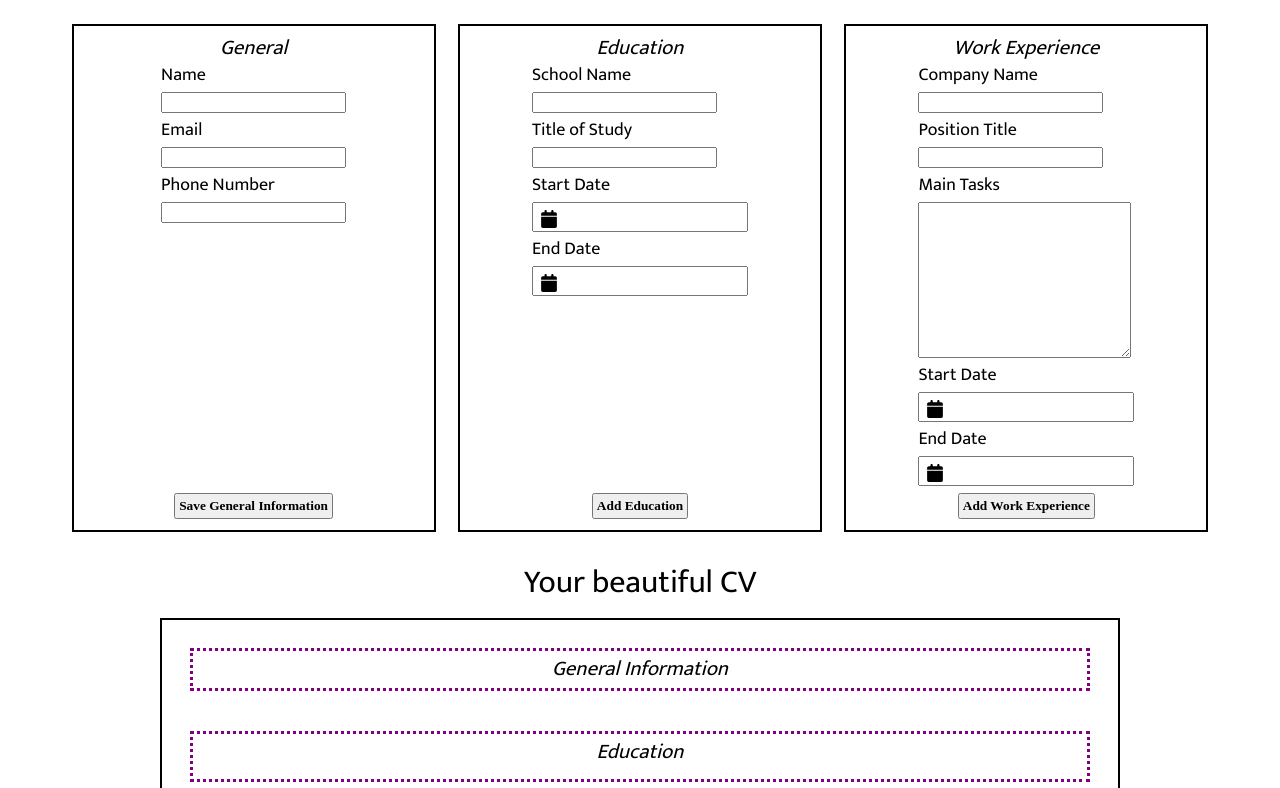
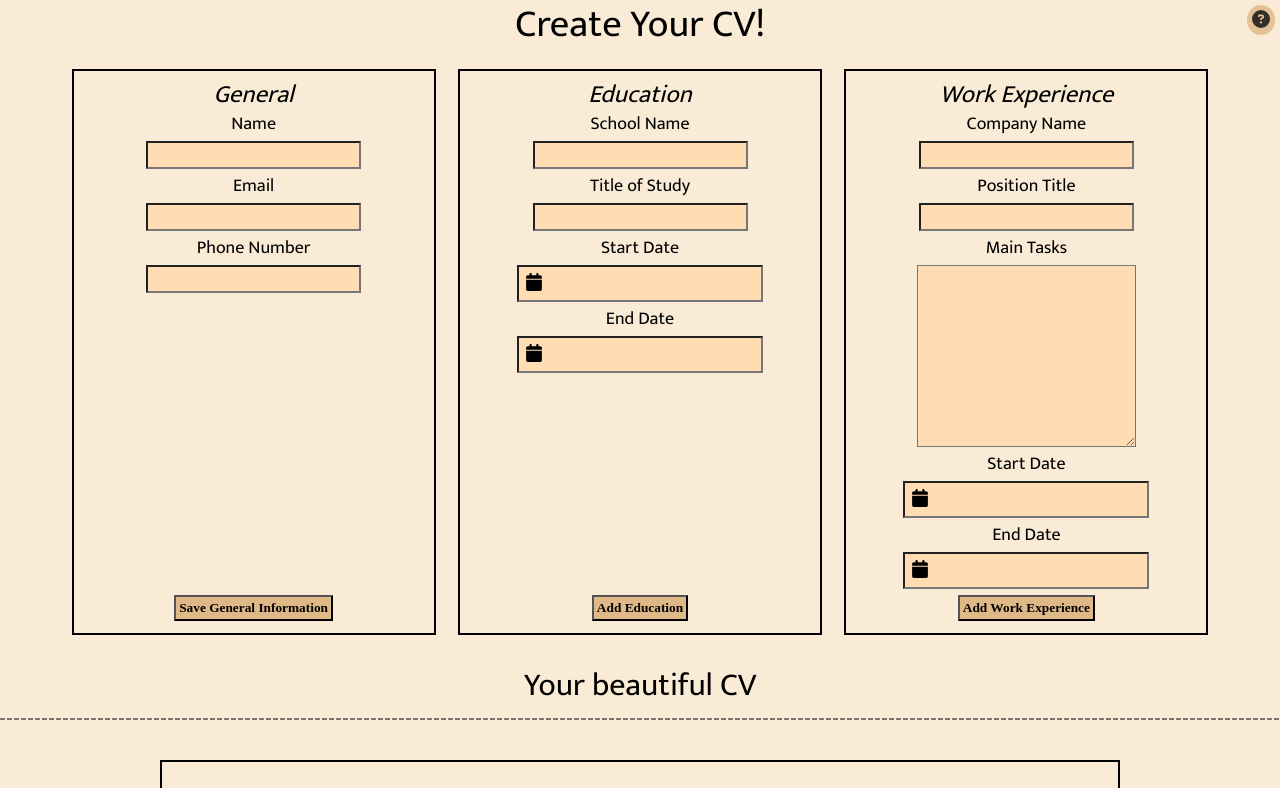
Before and after one commit to JeffLi117/Curriculum-Vitae, a React (Create React App) app: page / in a window 1280 px wide. Shown: the top 788 px of the page. Built offline with nearby package versions, Linux system fonts and the light colour scheme; a web font is replaced by a local one.

Commit message:
Added question mark UI

```diff
--- a/package.json
+++ b/package.json
@@ -4,9 +4,13 @@
   "version": "0.1.0",
   "private": true,
   "dependencies": {
+    "@fortawesome/fontawesome-svg-core": "^6.4.0",
+    "@fortawesome/free-solid-svg-icons": "^6.4.0",
+    "@fortawesome/react-fontawesome": "^0.2.0",
     "@testing-library/jest-dom": "^5.16.5",
     "@testing-library/react": "^13.4.0",
     "@testing-library/user-event": "^13.5.0",
+    "font-awesome": "^4.7.0",
     "prop-types": "^15.8.1",
     "react": "^18.2.0",
     "react-datepicker": "^4.11.0",
--- a/src/App.css
+++ b/src/App.css
@@ -26,6 +26,7 @@ footer, header, hgroup, menu, nav, section {
 body {
 	line-height: 1;
     font-family: 'Mukta', sans-serif;
+    background-color: antiquewhite;
 }
 ol, ul {
 	list-style: none;
@@ -42,7 +43,6 @@ table {
 	border-collapse: collapse;
 	border-spacing: 0;
 }
-
 
 div#root {
     display: flex;
@@ -61,6 +61,67 @@ div.overall {
     width: 100%;
 }
 
+div.header {
+    font-size: 2.4rem;
+    margin-top: 0.4rem;
+}
+
+div.questionHolder {
+    border-radius: 50%;
+    position: absolute;
+    top: 5px;
+    right: 5px;
+    padding: 5px;
+    background-color: burlywood;
+    opacity: 0.8;
+    z-index: 22;
+}
+
+div.withX {
+    position: absolute;
+    top: -10px;
+    right: -10px;
+}
+
+div.questionHolder:hover {
+    box-shadow: 2px 2px 3px 2px rgba(0,0,0,.45);
+    background-color: black;
+    color:white;
+}
+
+div.questionHidden {
+    background-color: rgb(255, 172, 71);
+    display: flex;
+    position: absolute;
+    text-align: center;
+    flex-direction: column;
+    justify-content: flex-start;
+    align-items: center;
+    width: 70%;
+    padding: 1.5rem;
+    border: 3px solid orangered;
+}
+
+div.questionLines {
+    margin-top: 10px;
+    font-size: 1.5rem;
+}
+
+div.ask {
+    font-size: 1.7rem;
+    font-weight: bolder;
+}
+
+.imgContainer {
+    display: flex;
+    align-items: baseline;
+    gap: 5px;
+}
+
+img {
+    width: 1.3rem;
+}
+
 div.formHolder {
     position: relative;
     border: 2px solid black;
@@ -69,16 +130,34 @@ div.formHolder {
     min-width: 35%;
 }
 
+input, textarea {
+    background-color: rgb(255, 220, 177);
+    font-family: 'Mukta', sans-serif;
+}
+
+.line {
+    margin:5px 0;
+    margin-bottom: 2rem;
+    height:2px;
+    width: 100%;
+    background:
+      repeating-linear-gradient(90deg,rgba(0, 0, 0, 0.5) 0 5px,#0000 0 7px)
+      /*5px red then 2px transparent -> repeat this!*/
+}
+
 div.spaceCV {
-    display: flex;
-    flex-direction: column;
-    justify-content: center;
-    align-items: center;
-    border: 3px dotted purple;
-    gap: 0.5rem;
+    border: 3.4px inset orangered;
     margin: 1rem;
     margin-bottom: 1.5rem;
     padding: 0.5rem;
+}
+
+div.underDescription, div.firstGen {
+    display: flex;
+    flex-direction: column;
+    align-items: center;
+    justify-content: center;
+    gap: 5px;
 }
 
 div.top {
@@ -105,7 +184,7 @@ div.outer {
 div.description {
     display: flex;
     justify-content: center;
-    font-size: 1.3rem;
+    font-size: 1.55rem;
     font-style: oblique;
 }
 
@@ -145,7 +224,7 @@ div.eachEduHolder {
     justify-content: space-between;
     padding: 0.25rem;
     gap: 1.5rem;
-    border: 3px groove rgb(0, 187, 0);
+    border: 3px groove #a83042;
     margin: 12px 0;
 }
 
@@ -194,12 +273,12 @@ div.cols {
     display: flex;
     flex-direction: column;
     gap: 0.5rem;
-    align-items: flex-start;
+    align-items: center;
 }
 
 li {
     list-style-type: none;
-    border: 2px inset rgb(255, 63, 249);
+    border: 2px inset #efa00b;
     margin: 0.4rem;
     padding: 0.4rem;
     white-space: pre-wrap;
@@ -213,6 +292,28 @@ button {
     font-family: 'Aboreto', cursive;
     font-weight: bolder;
     padding: 3px;
+    background-color: burlywood;
+}
+
+button:hover {
+    background: orangered;
+    color: white;
+    box-shadow: 2px 2px 4px 2px rgba(0,0,0,.45);
+}
+
+a:link, a:visited {
+    text-decoration: none;
+    color: rgb(105, 54, 0);
+}
+
+a:hover {
+    text-decoration: none;
+    color: orangered;
+}
+
+a:active {
+    text-decoration: none;
+    color: #efa00b;
 }
 
 /* for smaller screens, make div.formHolder not 3 columns side by side, but rather one column overall
@@ -229,4 +330,7 @@ button {
         min-width: 55%;
         max-height: 95vh;
     }
+    div.cols {
+        margin: 1.5rem 0;
+    }
 }
--- a/src/App.js
+++ b/src/App.js
@@ -9,6 +9,7 @@ import EditJob from './components/EditJob';
 import GenForm from './components/GenForm';
 import Schooling from './components/Schooling';
 import WorkForm from './components/WorkForm';
+import Question from './components/Question';
 import React, { Component } from 'react';
 import uniqid from "uniqid";
 
@@ -390,9 +391,9 @@ class App extends Component {
 
     return (
       <div className="overall">
+        <div className="header">Create Your CV!</div>
+        <Question />
         <EditEdu onSchoolEditChange={this.schoolEditChangeHandler} onStudyEditChange={this.studyEditChangeHandler} onSchoolEditStartChange={this.schoolEditStartHandler} onSchoolEditEndChange={this.schoolEditEndHandler} school={this.state.editEduSchool}  study={this.state.editEduStudy} startSchool={this.state.editEduStartSchool} endSchool={this.state.editEduEndSchool} editEduDatePickerStart={this.state.editEduDatePickerStart} editEduDatePickerEnd={this.state.editEduDatePickerEnd} id={this.state.editEduID} changeAnEdu={this.changeEdu} cancelEdu={this.cancelEdu} />
-        {/* FIX THE PART BELOW */}
-
         <EditJob compEditChangeHandler={this.compEditChangeHandler} positEditChangeHandler={this.positEditChangeHandler} mainTaskEditChangeHandler={this.mainTaskEditChangeHandler} jobEditStartHandler={this.jobEditStartHandler} jobEditEndHandler={this.jobEditEndHandler} editJobComp={this.state.editJobComp}  editJobPosit={this.state.editJobPosit} editJobMainTasks={this.state.editJobMainTasks} editJobStart={this.state.editJobStart} editJobEnd={this.state.editJobEnd} editJobDatePickerStart={this.state.editJobDatePickerStart} editJobDatePickerEnd={this.state.editJobDatePickerEnd} id={this.state.editJobID} changeJob={this.changeJob} cancelJob={this.cancelJob} />
         <div className="top">
           <div className="formHolder">
@@ -415,20 +416,25 @@ class App extends Component {
           </div>
         </div>
         <div className="middleToCV">Your beautiful CV</div>
+        <div className="line"></div>
         <div className="displayCV">
-          <div className="spaceCV">
+          <div className="spaceCV firstGen">
             <div className="description">General Information</div>
-            <DisplayName info={this.state.final}/>
-            <DisplayEmail info={this.state.final}/>
-            <DisplayPhone info={this.state.final}/>
+              <DisplayName info={this.state.final}/>
+              <DisplayEmail info={this.state.final}/>
+              <DisplayPhone info={this.state.final}/>
           </div>
           <div className="spaceCV">
             <div className="description">Education</div>
-            <DisplayEdu finalEdu={this.state.finalEdu} outerClick={this.outerClick}/>
+            <div className="underDescription">
+              <DisplayEdu finalEdu={this.state.finalEdu} outerClick={this.outerClick}/>
+            </div>
           </div>
           <div className="spaceCV">
             <div className="description">Work Experience</div>
-            <DisplayJobs finalJobs={this.state.finalJobs} outerJobClick={this.outerJobClick} />
+            <div className="underDescription">
+              <DisplayJobs finalJobs={this.state.finalJobs} outerJobClick={this.outerJobClick} />
+            </div>
           </div>
         </div>
       </div>
--- /dev/null
+++ b/src/components/Question.js
@@ -0,0 +1,91 @@
+import React, { Component } from 'react';
+import 'font-awesome/css/font-awesome.min.css';
+import { FontAwesomeIcon } from '@fortawesome/react-fontawesome';
+import { faQuestionCircle } from '@fortawesome/free-solid-svg-icons';
+import { faXmarkCircle } from '@fortawesome/free-solid-svg-icons';
+import ReactIcon from './ReactIcon.png';
+
+export class Question extends Component {
+  constructor(props) {
+    super(props)
+
+    this.state = {
+      isItHidden: true,
+    }
+
+    this.hideComponent = this.hideComponent.bind(this);
+  }
+
+  hideComponent() {
+    if (this.state.isItHidden) {
+      this.setState({
+        isItHidden: false,
+      }, () => {console.log("setState changed ", this.state.isItHidden)})
+    } else {
+      this.setState({
+        isItHidden: true,
+      }, () => {console.log("setState changed ", this.state.isItHidden)})
+    }
+  }
+
+  render() {
+    if (this.state.isItHidden) {
+      return (
+        <div>
+          <div className="questionHolder">
+            <FontAwesomeIcon icon={faQuestionCircle} onClick={this.hideComponent}/>
+          </div>
+        </div>
+      )
+    } else {
+      return (
+        <div>
+          <div className="editEduHolder">
+            <div className="questionHidden">
+              <div className="questionHolder withX">
+                <FontAwesomeIcon icon={faXmarkCircle} onClick={this.hideComponent} />
+              </div>
+              <div className="questionLines ask">What is this?
+              </div>
+              <div className="imgContainer">
+                <div className="questionLines">My first app made with React!
+                </div>
+                <img src={ReactIcon} alt="React icon"/>
+              </div>
+              <div className="questionLines ask">What's the point of this?
+              </div>
+              <div className="questionLines">For me, practice! For you... fun? Practice? Who knows.<br></br>I apologize if this gives you Workday job application vibes ¯\_(ツ)_/¯
+              </div>
+              <div className="questionLines ask">
+                <a href="https://www.youtube.com/watch?v=alP-rXCQFfg">Who am I?</a>
+              </div>
+              <div className="questionLines">
+                A self-taught programmer with a sense of humor + aspirations to make something entertaining/useful for others. <br></br>Head <a href="https://github.com/JeffLi117">here</a> to check out my other projects!
+              </div>
+            </div>
+          </div>
+        </div>
+      )
+    }
+
+  }
+}
+
+export default Question
+
+/* export default function Question() {
+  return (
+    <div>
+      <div className="questionHolder">
+        <FontAwesomeIcon icon={faQuestionCircle} onClick={} />
+      </div>
+      <div className="questionHidden">What is this?
+      <br></br>My first app made with React!<br></br>
+      What's the point of this?<br></br>
+      For me, practice! For you... fun? Practice? Who knows. This may give you Workday job application vibes, so YMMV   ¯\_(ツ)_/¯<br></br>
+      <a href="https://www.youtube.com/watch?v=alP-rXCQFfg">Who am I?</a><br></br>
+      A self-taught programmer with a sense of humor and aspirations to make something entertaining/useful for others. Head <a href="https://github.com/JeffLi117">here</a> to check out my other projects!
+      </div>
+    </div>
+  )
+} */
--- a/src/components/WorkForm.js
+++ b/src/components/WorkForm.js
@@ -49,7 +49,7 @@ class WorkForm extends Component {
                             <label htmlFor="positionInput">Position Title</label>
                             <input type="text" id="positionInput" value={position} onChange={this.positionHandleChange}/>
                             <label htmlFor="mainTasksInput">Main Tasks</label>
-                            <textarea name="main_task" id="mainTasksInput" cols="24" rows="10" value={mainTasks} onChange={this.mainTasksHandleChange}></textarea>
+                            <textarea name="main_task" id="mainTasksInput" cols="22" rows="8" value={mainTasks} onChange={this.mainTasksHandleChange}></textarea>
                             <label htmlFor="startInput">Start Date</label>
                             <DatePicker showIcon selected={startWork} onChange={this.workStartHandleChange} />
                             <label htmlFor="endInput">End Date</label>
```
Also changed, not shown: src/components/ReactIcon.png (added), 1 other file (tests, documents, lock files or other folders).
